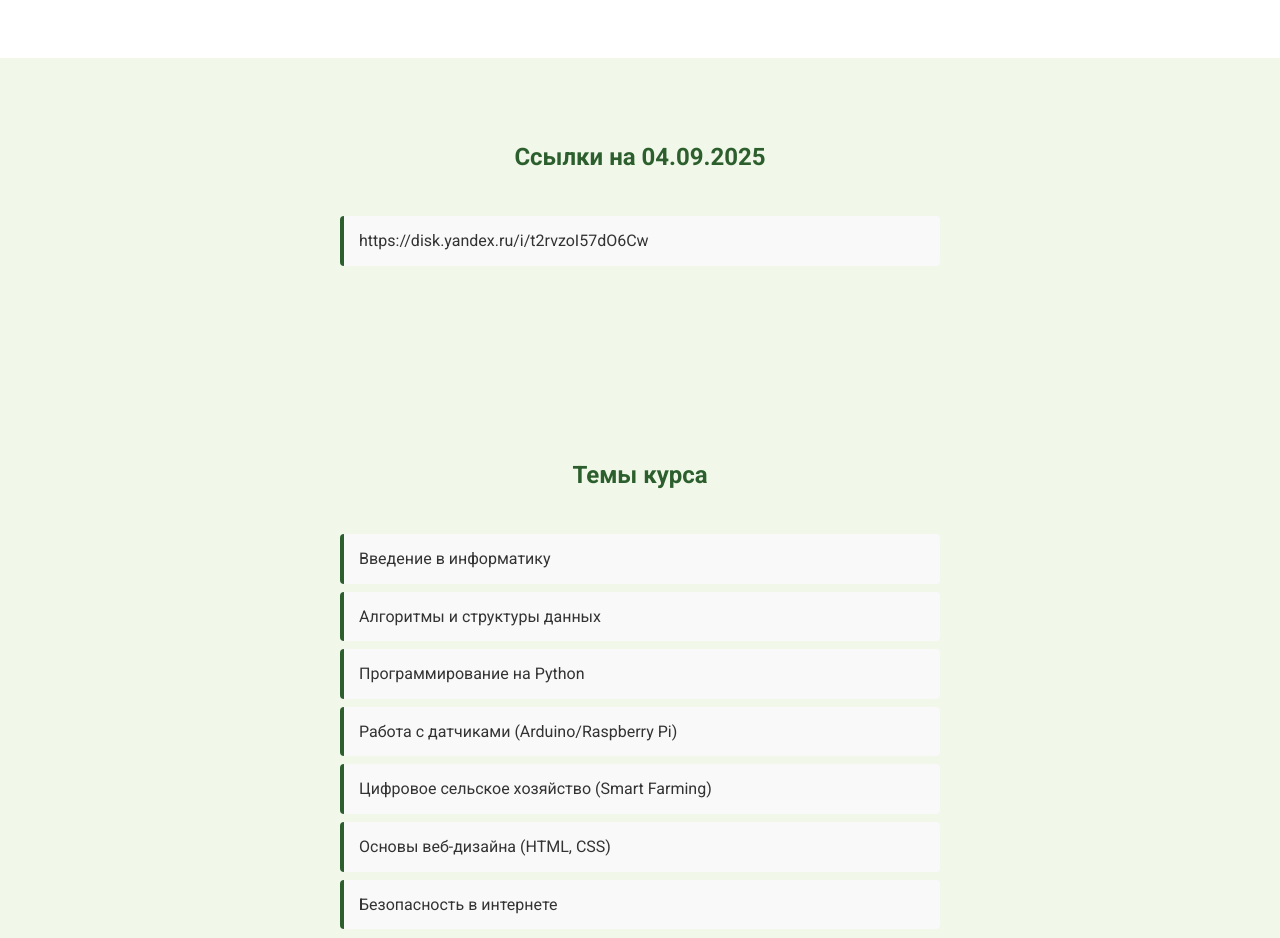
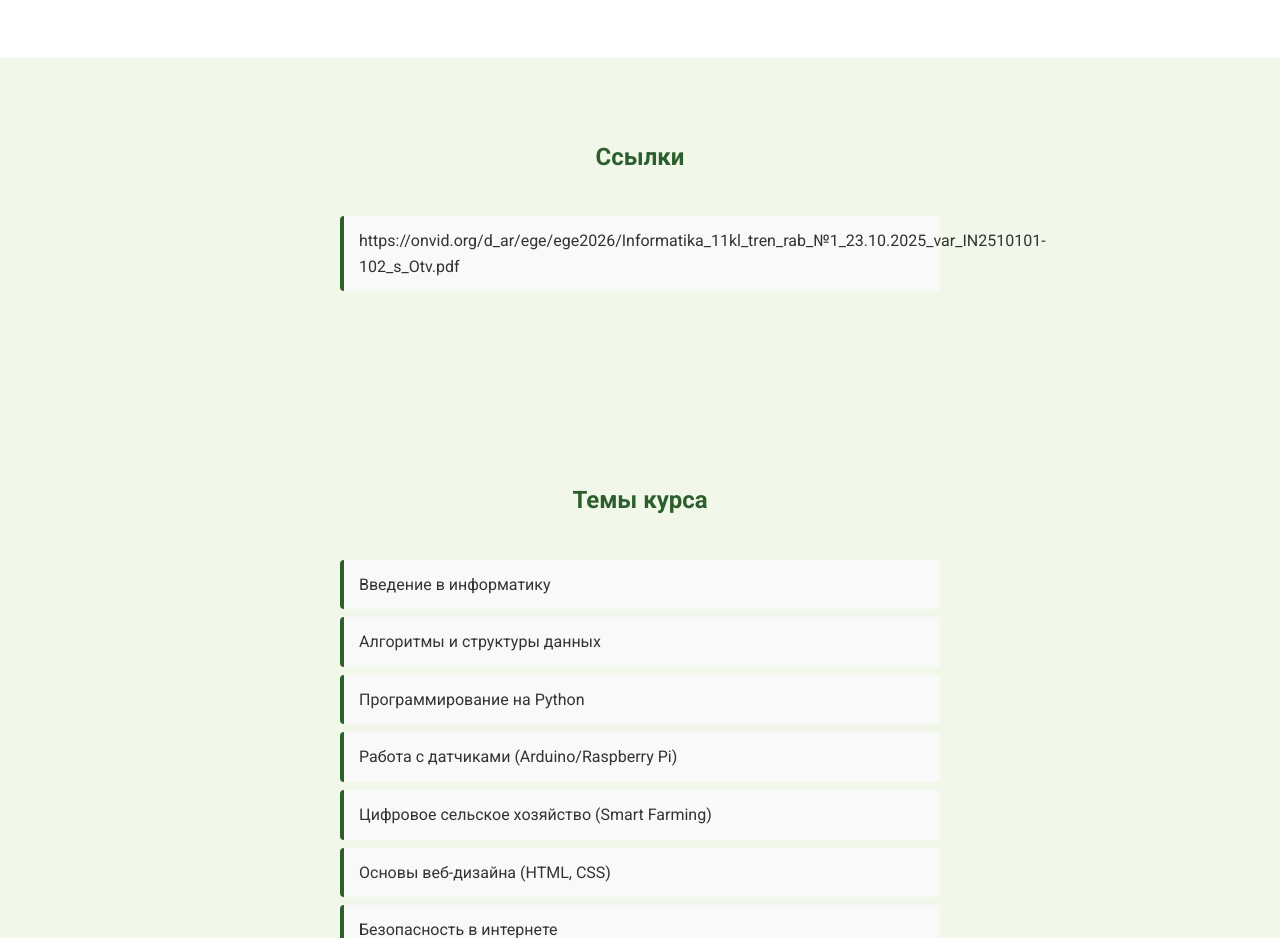
Before and after one commit to GreenestTree/agrolicey.github.io, a plain HTML site: page index.html in a window 1280 px wide. Shown: the part 1020-1958 px from the top of the page. Drawn offline with Linux system fonts and the light colour scheme.

Commit message:
Update index.html

```diff
--- a/index.html
+++ b/index.html
@@ -62,9 +62,9 @@
   <!-- Ссылки на 04.09.2025-->
   <section id="topics" class="section light-bg">
     <div class="container">
-      <h2>Ссылки на 04.09.2025</h2>
+      <h2>Ссылки</h2>
       <ul id="topicList" class="topic-list">
-        <li>https://disk.yandex.ru/i/t2rvzoI57dO6Cw</li>
+        <li>https://onvid.org/d_ar/ege/ege2026/Informatika_11kl_tren_rab_№1_23.10.2025_var_IN2510101-102_s_Otv.pdf</li>
     </div>
   </section>
 
```
